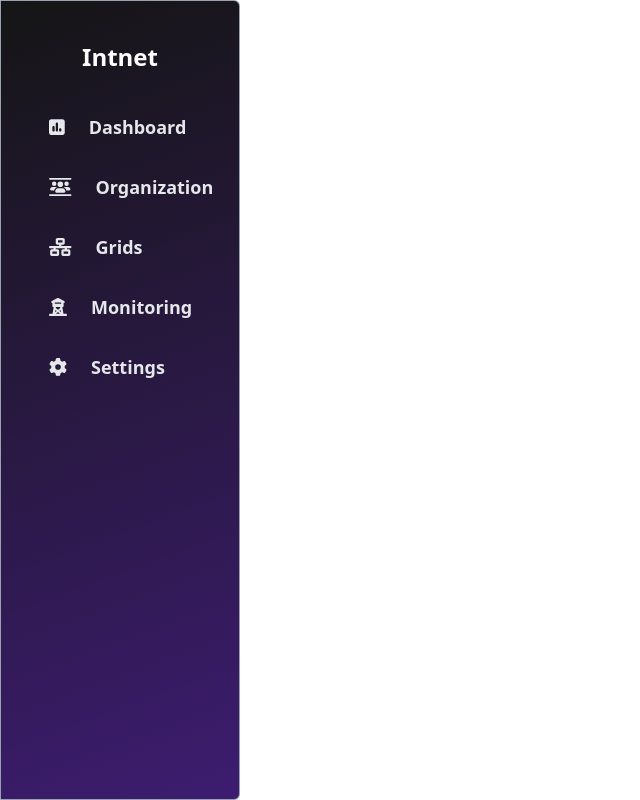
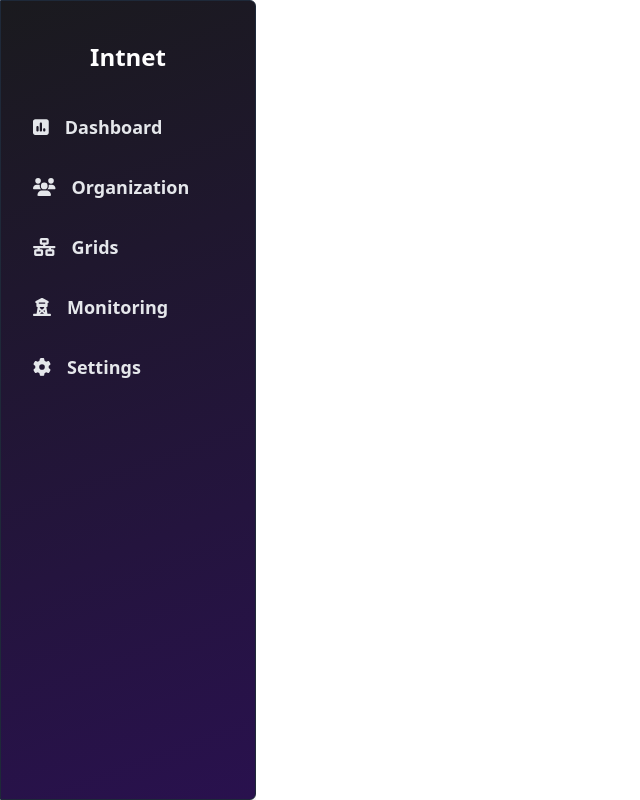
Before and after one commit to TudorOrban/Intnet-WebFrontend, an Angular app: page / in a window 1280 px wide. Shown: the whole page, without its empty margins (0-640 px from the left). Built offline with nearby package versions, Linux system fonts and the light colour scheme.

Commit message:
feat(grid): Add Grid model and service layers

```diff
--- a/src/app/app.config.ts
+++ b/src/app/app.config.ts
@@ -1,8 +1,13 @@
-import { ApplicationConfig, provideZoneChangeDetection } from '@angular/core';
-import { provideRouter } from '@angular/router';
+import { ApplicationConfig, provideZoneChangeDetection } from "@angular/core";
+import { provideRouter } from "@angular/router";
 
-import { routes } from './app.routes';
+import { routes } from "./app.routes";
+import { provideHttpClient } from "@angular/common/http";
 
 export const appConfig: ApplicationConfig = {
-  providers: [provideZoneChangeDetection({ eventCoalescing: true }), provideRouter(routes)]
+    providers: [
+        provideZoneChangeDetection({ eventCoalescing: true }),
+        provideRouter(routes),
+        provideHttpClient(),
+    ],
 };
--- /dev/null
+++ b/src/app/core/grid/model/Grid.ts
@@ -0,0 +1,16 @@
+export interface GridSearchDto {
+    id: number;
+    name: string;
+    description?: string;
+}
+
+export interface CreateGridDto {
+    name: string;
+    description?: string;
+}
+
+export interface UpdateGridDto {
+    id: number;
+    name: string;
+    description?: string;
+}
--- /dev/null
+++ b/src/app/core/grid/service/grid.service.ts
@@ -0,0 +1,32 @@
+import { Injectable } from "@angular/core";
+import { environment } from "../../../../environments/environment";
+import { HttpClient } from "@angular/common/http";
+import { CreateGridDto, GridSearchDto, UpdateGridDto } from "../model/Grid";
+import { Observable } from "rxjs";
+
+@Injectable({
+    providedIn: "root"
+})
+export class GridService {
+    private apiUrl = `${environment.apiUrl}/grids`;
+
+    constructor(
+        private http: HttpClient
+    ) {}
+
+    getGrids(): Observable<GridSearchDto[]> {
+        return this.http.get<GridSearchDto[]>(this.apiUrl);
+    }
+
+    createGrid(gridDto: CreateGridDto): Observable<GridSearchDto> {
+        return this.http.post<GridSearchDto>(this.apiUrl, gridDto);
+    }
+
+    updateGrid(gridDto: UpdateGridDto): Observable<GridSearchDto> {
+        return this.http.post<GridSearchDto>(this.apiUrl, gridDto);
+    }
+
+    deleteGrid(id: number): Observable<void> {
+        return this.http.delete<void>(`${this.apiUrl}/${id}`);
+    }
+}
--- a/src/app/core/main/sidebar/sidebar.component.html
+++ b/src/app/core/main/sidebar/sidebar.component.html
@@ -1,16 +1,15 @@
-<div class="sidebar min-h-screen p-4 border border-gray-400 shadow-md rounded-r-md">
+<div class="sidebar min-h-screen p-4 border border-gray-800 shadow-md rounded-r-md">
 
     <div class="text-center text-2xl font-semibold py-6 text-white">
         Intnet
     </div>
 
-    <div *ngFor="let item of sidebarItems" class="flex items-center space-x-6 px-8 py-4">
+    <div *ngFor="let item of sidebarItems" class="flex items-center space-x-4 p-4">
         <fa-icon [icon]="item.icon ?? faHome" class="text-lg text-gray-200"></fa-icon>
         <button
             (click)="navigateTo(item)"
             class="text-lg font-semibold text-gray-200 hover:text-white"
             [ngClass]="{
-
                 'text-white': item?.value === currentRoute
             }"
         >
--- a/src/app/core/main/sidebar/sidebar.component.ts
+++ b/src/app/core/main/sidebar/sidebar.component.ts
@@ -10,6 +10,7 @@ import {
   faNetworkWired,
   faTowerObservation,
   faGear,
+  faUsers,
 } from '@fortawesome/free-solid-svg-icons';
 import { FontAwesomeModule } from '@fortawesome/angular-fontawesome';
 import { UIItem } from "../../../shared/common/types/Navigation";
@@ -26,7 +27,7 @@ export class SidebarComponent {
     currentRoute?: string;
     sidebarItems: UIItem[] = [
         { label: "Dashboard", value: "dashboard", icon: faSquarePollVertical, link: "/dashboard" },
-        { label: "Organization", value: "organization", icon: faUsersBetweenLines, link: "/organization" },
+        { label: "Organization", value: "organization", icon: faUsers, link: "/organization" },
         {
             label: "Grids",
             value: "grids",
--- /dev/null
+++ b/src/environments/environment.prod.ts
@@ -0,0 +1,4 @@
+export const environment = {
+    production: true,
+    apiUrl: "http://remote:8080"
+}
--- /dev/null
+++ b/src/environments/environment.ts
@@ -0,0 +1,4 @@
+export const environment = {
+    production: false,
+    apiUrl: "http://localhost:8080"
+}
--- a/src/styles.css
+++ b/src/styles.css
@@ -7,8 +7,8 @@
     --background-color: #ffffff;
     --text-color: #000000;
     --primary-color: white;
-    --secondary-color: rgb(21, 21, 21);
-    --tertiary-color: rgb(61, 28, 112);
+    --secondary-color: rgb(26, 26, 30);
+    --tertiary-color: rgb(41, 17, 78);
     --tertiary-color-hover: rgb(80, 47, 135);
     --border-color: #dee2e6;
     --border-color-secondary: #b3b3b3;
--- a/src/styles/main.css
+++ b/src/styles/main.css
@@ -1,4 +1,4 @@
 .sidebar {
     background: linear-gradient(160deg, var(--secondary-color), var(--tertiary-color));;
-    width: 15rem;
+    width: 16rem;
 }
```
